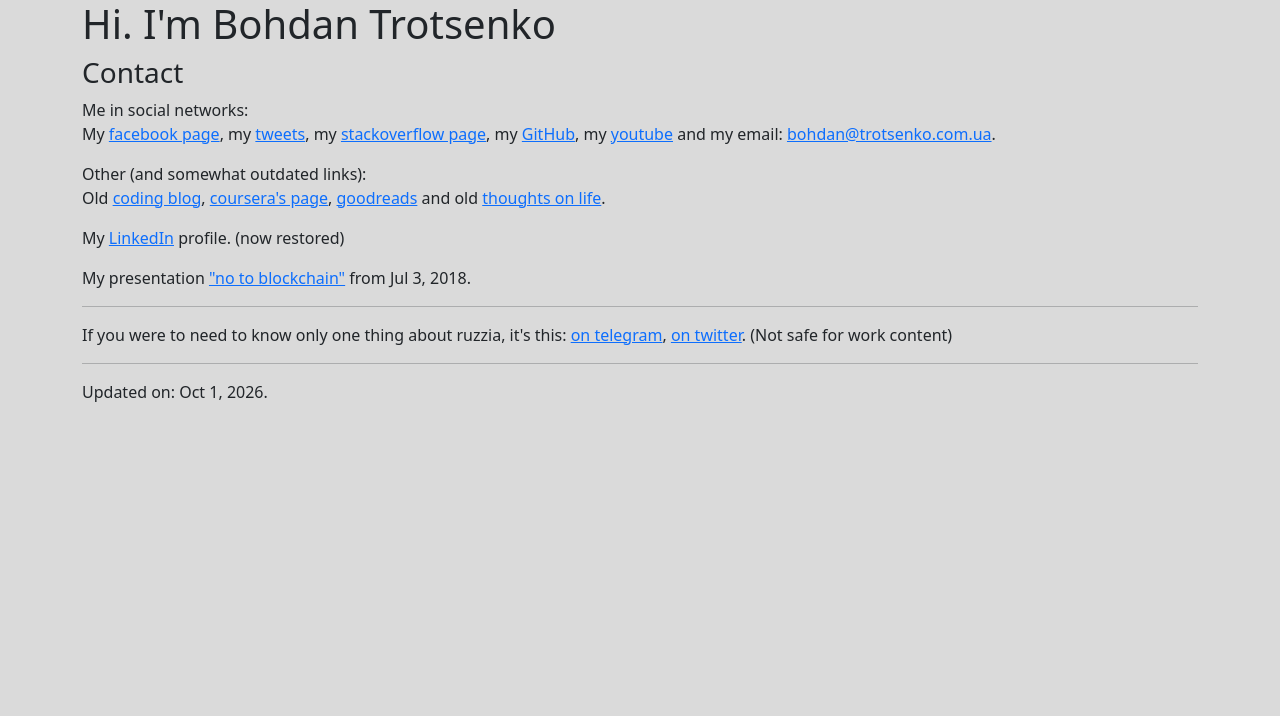
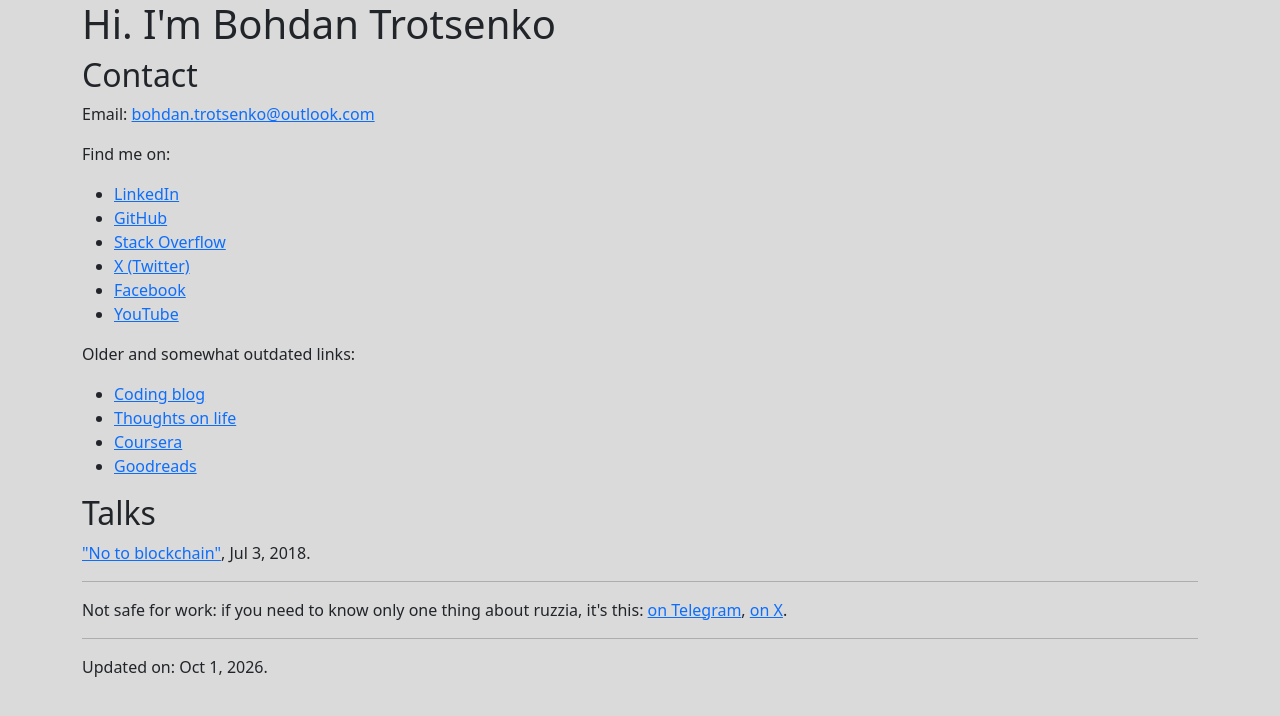
Before and after one commit to bohdantrotsenko/bohdantrotsenko.github.io, a plain HTML site: page index.html in a window 1280 px wide. Drawn offline with nearby package versions, Linux system fonts and the light colour scheme.

Commit message:
major update with opus5

```diff
--- a/index.html
+++ b/index.html
@@ -2,86 +2,104 @@
 <html lang="en">
 
 <head>
-    <!-- Required meta tags -->
     <meta charset="utf-8">
-    <meta name="viewport" content="width=device-width, initial-scale=1, shrink-to-fit=no">
+    <meta name="viewport" content="width=device-width, initial-scale=1">
 
     <title>Bohdan Trotsenko</title>
-    <meta name="keywords" content="Bohdan Trotsenko, spectrogram, spectrum, speech recognition" />
+    <meta name="description" content="Bohdan Trotsenko: contacts, social profiles and talks.">
+    <link rel="canonical" href="https://www.trotsenko.com.ua/">
+
+    <!-- Open Graph / social previews -->
+    <meta property="og:type" content="profile">
+    <meta property="og:title" content="Bohdan Trotsenko">
+    <meta property="og:description" content="Bohdan Trotsenko: contacts, social profiles and talks.">
+    <meta property="og:url" content="https://www.trotsenko.com.ua/">
+    <meta property="og:image" content="https://www.trotsenko.com.ua/img/bohdan.jpg">
+    <meta name="twitter:card" content="summary_large_image">
+
+    <script type="application/ld+json">
+    {
+        "@context": "https://schema.org",
+        "@type": "Person",
+        "name": "Bohdan Trotsenko",
+        "url": "https://www.trotsenko.com.ua/",
+        "image": "https://www.trotsenko.com.ua/img/bohdan.jpg",
+        "sameAs": [
+            "https://www.facebook.com/barbarys.borys/",
+            "https://twitter.com/ignoringsignals",
+            "https://stackoverflow.com/users/58768/",
+            "https://github.com/bohdantrotsenko",
+            "https://www.youtube.com/channel/UCBr34jesQ162NoSUViXyiOQ",
+            "https://www.linkedin.com/in/bohdantrotsenko"
+        ]
+    }
+    </script>
 
     <!-- Bootstrap CSS -->
     <link href="https://cdn.jsdelivr.net/npm/bootstrap@5.3.8/dist/css/bootstrap.min.css" rel="stylesheet"
         integrity="sha384-sRIl4kxILFvY47J16cr9ZwB07vP4J8+LH7qKQnuqkuIAvNWLzeN8tE5YBujZqJLB" crossorigin="anonymous">
 
-    <!-- Global site tag (gtag.js) - Google Analytics -->
-    <script async src="https://www.googletagmanager.com/gtag/js?id=UA-10199867-3"></script>
-    <script>
-        function isIOS() {
-            const userAgent = navigator.userAgent;
-            return /iPad|iPhone|iPod/.test(userAgent);
+    <style>
+        body {
+            background-color: #DADADA;
         }
-        window.dataLayer = window.dataLayer || [];
-        function gtag() { dataLayer.push(arguments); }
-        gtag('js', new Date());
-
-        gtag('config', 'UA-10199867-3');
-    </script>
+    </style>
 </head>
 
-<body style="background-color: #DADADA;">
-    <div class="container">
+<body>
+    <main class="container">
         <h1>Hi. I'm Bohdan&nbsp;Trotsenko</h1>
 
-        <h3>Contact</h3>
+        <h2>Contact</h2>
 
-        <p>Me in social networks: <br />
-            My <a href="https://www.facebook.com/barbarys.borys/">facebook&nbsp;page</a>,
-            my <a href="https://twitter.com/ignoringsignals">tweets</a>,
-            my <a href="https://stackoverflow.com/users/58768/">stackoverflow&nbsp;page</a>,
-            my <a href="https://github.com/bohdantrotsenko">GitHub</a>,
-            my <a href="https://www.youtube.com/channel/UCBr34jesQ162NoSUViXyiOQ">youtube</a>
-            <!-- <a href="cv.pdf">CV</a>  -->
-            and my email: <a id="eml" href="mailto:s.pam@trotsenko.com.ua">spambox (wait for javascript)</a>.
+        <p>
+            Email: <a id="eml" href="#">s.p.4M@trotsenko.com.ua</a>
         </p>
 
+        <p>Find me on:</p>
+        <ul>
+            <li><a rel="me" href="https://www.linkedin.com/in/bohdantrotsenko">LinkedIn</a></li>
+            <li><a rel="me" href="https://github.com/bohdantrotsenko">GitHub</a></li>
+            <li><a rel="me" href="https://stackoverflow.com/users/58768/">Stack&nbsp;Overflow</a></li>
+            <li><a rel="me" href="https://twitter.com/ignoringsignals">X (Twitter)</a></li>
+            <li><a rel="me" href="https://www.facebook.com/barbarys.borys/">Facebook</a></li>
+            <li><a rel="me" href="https://www.youtube.com/channel/UCBr34jesQ162NoSUViXyiOQ">YouTube</a></li>
+        </ul>
+
+        <p>Older and somewhat outdated links:</p>
+        <ul>
+            <li><a href="https://modosansreves-coding.blogspot.com">Coding&nbsp;blog</a></li>
+            <li><a href="https://btrotsenko-en.blogspot.com">Thoughts on life</a></li>
+            <li><a href="https://www.coursera.org/user/fa7f1168f2c8182d454808a693a3a24d">Coursera</a></li>
+            <li><a href="https://www.goodreads.com/user/show/15181572-bohdan-trotsenko">Goodreads</a></li>
+        </ul>
+
+        <h2>Talks</h2>
         <p>
-            Other (and somewhat outdated links): <br />
-            Old <a href="https://modosansreves-coding.blogspot.com">coding&nbsp;blog</a>,
-            <a href="https://www.coursera.org/user/fa7f1168f2c8182d454808a693a3a24d">coursera's&nbsp;page</a>,
-            <a href="https://www.goodreads.com/user/show/15181572-bohdan-trotsenko">goodreads</a> and
-            old <a href="https://btrotsenko-en.blogspot.com">thoughts on life</a>.
+            <a href="/no-to-blockchain/index.html">"No to blockchain"</a>, Jul 3, 2018.
         </p>
 
+        <hr>
         <p>
-            My <a href="https://www.linkedin.com/in/bohdantrotsenko">LinkedIn</a> profile. (now restored)
+            Not safe for work: if you need to know only one thing about ruzzia, it's this:
+            <a href="https://t.me/kazansky2017/9114">on Telegram</a>,
+            <a href="https://twitter.com/den_kazansky/status/1726511571327971608">on X</a>.
         </p>
+    </main>
 
-        <p>
-            My presentation <a href="/no-to-blockchain/index.html">"no to blockchain"</a> from Jul 3, 2018.
-        </p>
+    <footer class="container">
+        <hr>
+        <p>Updated on: Oct 1, 2026.</p>
+    </footer>
 
-        <hr />
-        <p>
-            If you were to need to know only one thing about ruzzia, it's this:
-            <a href="https://t.me/kazansky2017/9114">on telegram</a>,
-            <a href="https://twitter.com/den_kazansky/status/1726511571327971608">on twitter</a>. (Not safe for work
-            content)
-        </p>
-
-        <hr />
-        Updated on: Oct 1, 2026.
-    </div>
-
-    <script type="text/javascript">
+    <script>
         (function () {
             var a = document.getElementById("eml");
-            var s = "bohdan" + "@" + "trotsenko.com.ua";
+            var s = "bohdan.trotsenko" + "@" + "outlook.com";
             a.setAttribute("href", "mailto:" + s);
-            a.innerHTML = s;
+            a.textContent = s;
         })();
     </script>
-
-    <script src="https://www.youtube.com/iframe_api" async></script>
 </body>
 
 </html>
```
